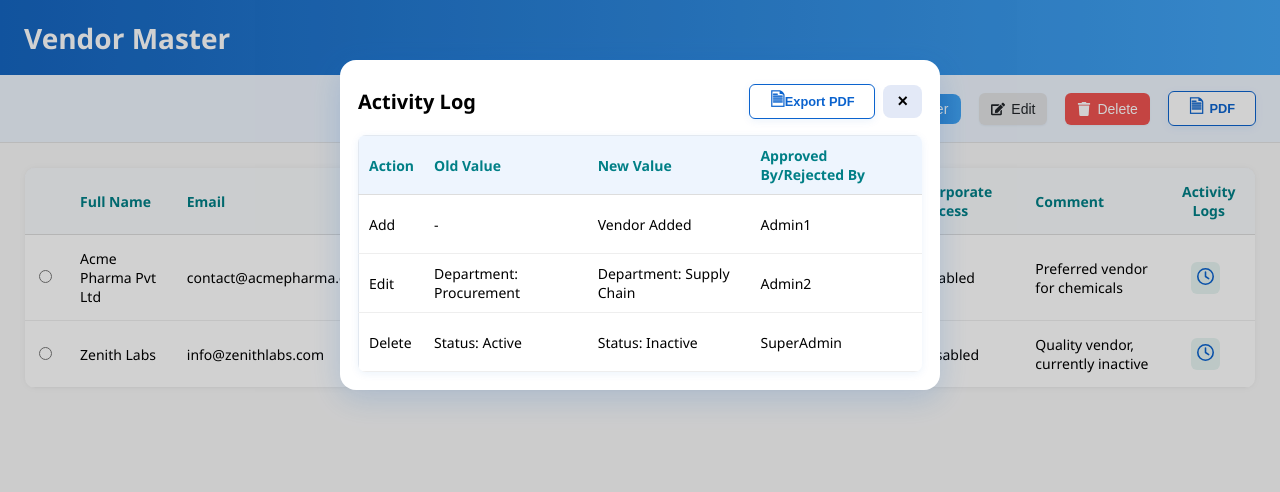
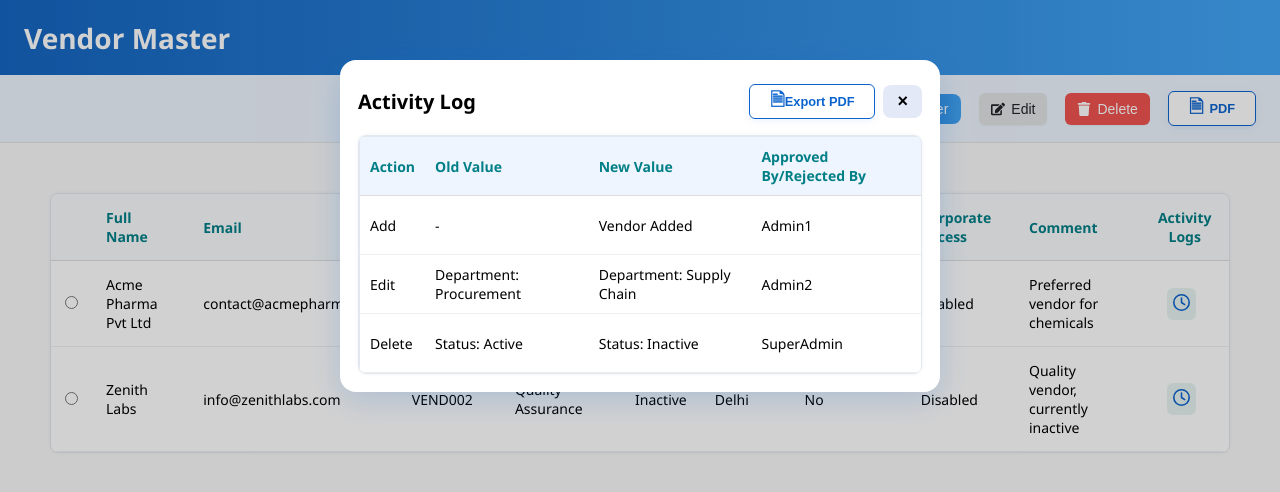
Before and after one commit to amit45555/pharmacorp-app, a React (Create React App) app: page /vendors in a window 1280 px wide. Both pictures are taken after a click on the button 1205 px from the left and 277 px from the top of the page. Shown: the top 492 px of the page. Built offline with nearby package versions, Linux system fonts and the light colour scheme; some icons are missing.

Commit message:
app, user, vendor table cahnges

```diff
--- a/src/pages/ApplicationMasterTable/ApplicationMasterTable.module.css
+++ b/src/pages/ApplicationMasterTable/ApplicationMasterTable.module.css
@@ -2,7 +2,7 @@
 
   border-radius: 12px;
   padding: 24px;
-
+  margin-top: 25px;
 }
 
 .header {
--- a/src/pages/ApplicationMasterTable/ApplicationMasterTable.tsx
+++ b/src/pages/ApplicationMasterTable/ApplicationMasterTable.tsx
@@ -91,8 +91,9 @@ export default function ApplicationMasterTable() {
               maxHeight: 500,
               overflowY: "auto",
               borderRadius: 8,
-              boxShadow: "0 0 6px rgba(0, 0, 0, 0.06)",
 
+boxShadow: "0 0 4px rgba(0, 0, 0, 0.05)",
+          border: "1px solid #e2e8f0",
               height: "100",
             }}>
         <table className={styles.table}>
--- a/src/pages/UserMasterTable/UserMasterTable.module.css
+++ b/src/pages/UserMasterTable/UserMasterTable.module.css
@@ -251,8 +251,8 @@ width: 100%;
   background: #fff;
   border-radius: 12px;
   overflow: hidden;
-    box-shadow: 0 0 6px rgba(0, 0, 0, 0.06);
-
+    box-shadow: 0 0 4px rgba(0, 0, 0, 0.05);
+  border: 1px solid #e2e8f0;
 }
 
 
--- a/src/pages/UserMasterTable/UserMasterTable.tsx
+++ b/src/pages/UserMasterTable/UserMasterTable.tsx
@@ -394,7 +394,8 @@ const UserMasterTable = () => {
             )}
           </div>
           {/* Table */}
-          <div style={{ height: "100%" }}>
+          <div style={{ height: "100%",boxShadow: "0 0 4px rgba(0, 0, 0, 0.05)",
+          border: "1px solid #e2e8f0", borderRadius: 8, marginTop: 25 }}>
             <table className={styles.userTable}>
               <thead>
                 <tr>
--- a/src/pages/VendorMasterTable/VendorMasterTable.module.css
+++ b/src/pages/VendorMasterTable/VendorMasterTable.module.css
@@ -228,9 +228,10 @@
 
 .roleTableContainer {
   background: white;
-  border-radius: 10px;
-  box-shadow: 0 0 6px rgba(0, 0, 0, 0.06);
-  margin: 25px;
+  border-radius: 8px;
+  box-shadow: 0 0 4px rgba(0, 0, 0, 0.05);
+  border: 1px solid #e2e8f0;
+  margin: 50px;
   overflow: hidden;
 }
 table {
--- a/src/pages/VendorMasterTable/VendorMasterTable.tsx
+++ b/src/pages/VendorMasterTable/VendorMasterTable.tsx
@@ -439,7 +439,8 @@ const VendorMasterTable: React.FC = () => {
     maxHeight: 350,
     minWidth: "100%",
     borderRadius: 8,
-                boxShadow: "0 2px 8px rgba(11,99,206,0.08)",
+    boxShadow: "0 0 4px rgba(0, 0, 0, 0.05)",
+    border: "1px solid #e2e8f0",
   }}
             >
               <table
```
Lines whose indentation alone changed are shown as unchanged.
